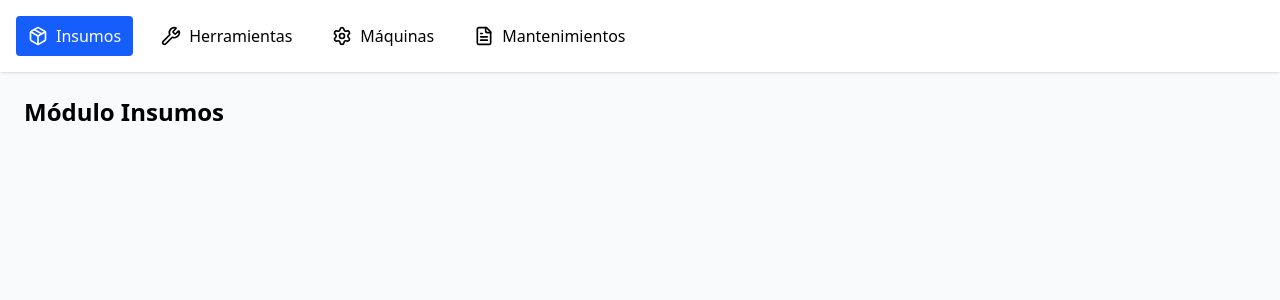
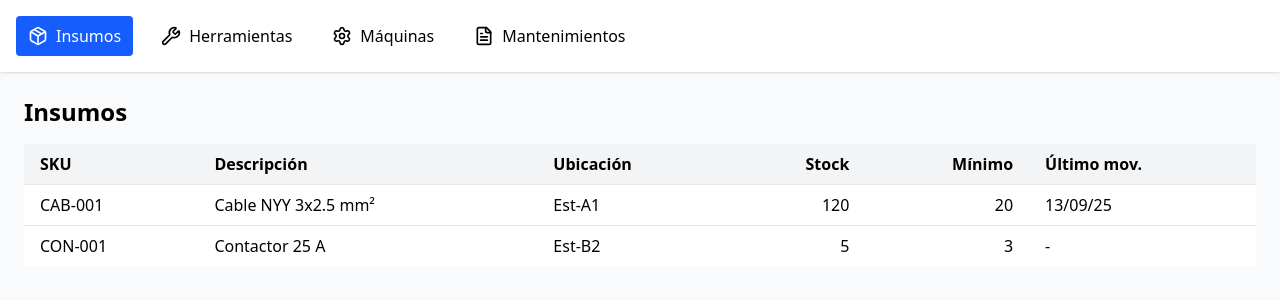
Before and after one commit to victorwcv/gestion-de-inventario-para-la-industria, a React (Vite) app: page /insumos in a window 1280 px wide. Shown: the top 300 px of the page. Built offline with nearby package versions, Linux system fonts and the light colour scheme.

Commit message:
feat(consumables): tabla básica de listado con datos mock

```diff
--- /dev/null
+++ b/src/modules/consumables/components/ConsumableTable.tsx
@@ -0,0 +1,37 @@
+import { useConsumables } from "../hooks/useConsumables";
+import { format } from "date-fns";
+
+export function ConsumableTable() {
+  const { data, isLoading } = useConsumables();
+
+  if (isLoading) return <p className="p-4">Cargando…</p>;
+
+  return (
+    <table className="min-w-full divide-y divide-gray-200">
+      <thead className="bg-gray-100">
+        <tr>
+          <th className="px-4 py-2 text-left">SKU</th>
+          <th className="px-4 py-2 text-left">Descripción</th>
+          <th className="px-4 py-2 text-left">Ubicación</th>
+          <th className="px-4 py-2 text-right">Stock</th>
+          <th className="px-4 py-2 text-right">Mínimo</th>
+          <th className="px-4 py-2 text-left">Último mov.</th>
+        </tr>
+      </thead>
+      <tbody className="bg-white divide-y divide-gray-200">
+        {data.map((c) => (
+          <tr key={c.id}>
+            <td className="px-4 py-2">{c.sku}</td>
+            <td className="px-4 py-2">{c.description}</td>
+            <td className="px-4 py-2">{c.location || "-"}</td>
+            <td className="px-4 py-2 text-right">{c.stock}</td>
+            <td className="px-4 py-2 text-right">{c.minStock}</td>
+            <td className="px-4 py-2">
+              {c.lastMovement ? format(c.lastMovement, "dd/MM/yy") : "-"}
+            </td>
+          </tr>
+        ))}
+      </tbody>
+    </table>
+  );
+}
--- /dev/null
+++ b/src/modules/consumables/components/index.ts
@@ -0,0 +1 @@
+export * from "./ConsumableTable";
--- a/src/modules/consumables/pages/ConsumablesPage.tsx
+++ b/src/modules/consumables/pages/ConsumablesPage.tsx
@@ -1,3 +1,12 @@
-export default function ConsumablesPage() {
-  return <h2 className="text-2xl font-bold">Módulo Insumos</h2>;
+import { ConsumableTable } from "@/modules/consumables/components";
+
+function ConsumablesPage() {
+  return (
+    <section>
+      <h1 className="text-2xl font-bold mb-4">Insumos</h1>
+      <ConsumableTable />
+    </section>
+  );
 }
+
+export default ConsumablesPage;
```
